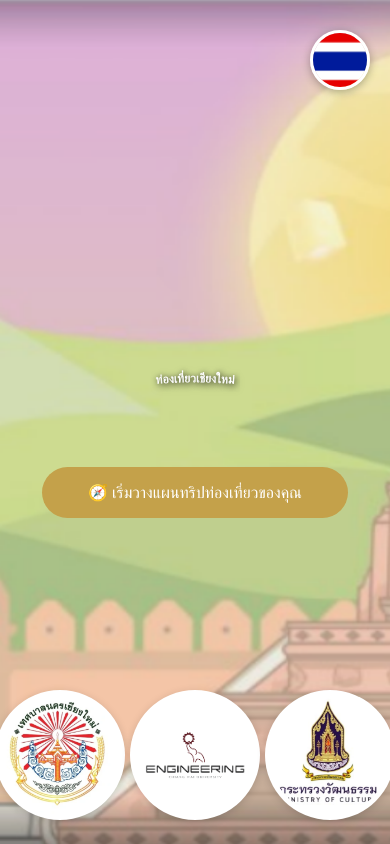
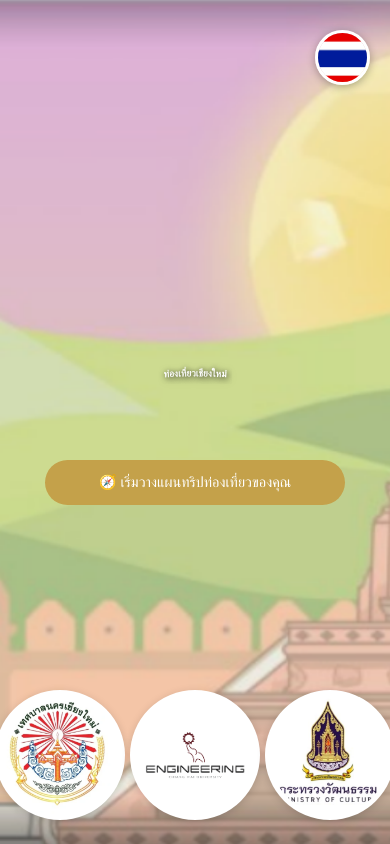
Before and after one commit to WhiteSoulcat/trip_planner, a Flask app: page / in a window 390 px wide. Run offline with Flask 3, Linux system fonts and the light colour scheme; some web fonts are replaced.

Commit message:
Update cover.html

```diff
--- a/templates/cover.html
+++ b/templates/cover.html
@@ -24,12 +24,15 @@
             font-family: 'Trirong', serif;
             min-height: 100vh;
             display: flex;
-            flex-direction: column;
             justify-content: center;
             align-items: center;
+
             padding: 20px;
+            padding-bottom: 160px; /* กันโลโก้ทับ */
+
             background: url('{{ url_for("static", filename="BG.png") }}') center/cover no-repeat;
             text-align: center;
+
             overflow-x: hidden;
         }
 
@@ -44,7 +47,7 @@
             flex-direction: column;
             align-items: center;
             justify-content: center;
-            gap: 30px;
+            gap: 20px;
             animation: fadeIn 1.2s ease;
         }
 
@@ -66,7 +69,7 @@
         .cover-title text {
             fill: white;
             font-family: "Trirong", serif;
-            font-size: clamp(40px, 7vw, 110px);
+            font-size: clamp(32px, 6vw, 110px);
             font-weight: 700;
             filter: drop-shadow(2px 2px 8px rgba(0,0,0,0.5));
         }
@@ -127,40 +130,46 @@
            RESPONSIVE DESIGN
            ============================================ */
 
-        /* Mobile (max-width: 600px) */
-        @media (max-width: 1024px){
+        /* Mobile (max-width: 768px) */
+        @media (max-width: 768px){
 
             body{
                 padding:15px;
             }
 
             .cover-title{
-                margin-top:20px;
+                margin-top:10px;
             }
 
             .start-btn{
                 width:85%;
-                max-width:320px;
-                padding:16px 24px;
-                font-size:1rem;
+                max-width:300px;
+                padding:14px 20px;
+                font-size:0.9rem;
             }
 
             .lang-btn img{
-                width:60px;
-                height:60px;
+                width:55px;
+                height:55px;
+            }
+
+            /* แก้โลโก้ให้เห็นครบ 5 อัน */
+            .logo-bar{
+                gap:8px;
+                bottom:10px;
             }
 
             .logo-wrap{
-                width:70px;
-                height:70px;
+                width:55px;
+                height:55px;
             }
 
             .logo-wrap img{
-                width:64px;
-                height:64px;
+                width:48px;
+                height:48px;
             }
 
-}
+        }
         /* Logo bar at bottom center */
         .logo-bar {
             position: fixed;
@@ -211,7 +220,7 @@
                 <defs>
                     <path
                         id="title-curve"
-                        d="M 100 220 Q 600 60 1100 220"
+                        d="M 100 180 Q 600 40 1100 180"
                     />
                 </defs>
 
```
